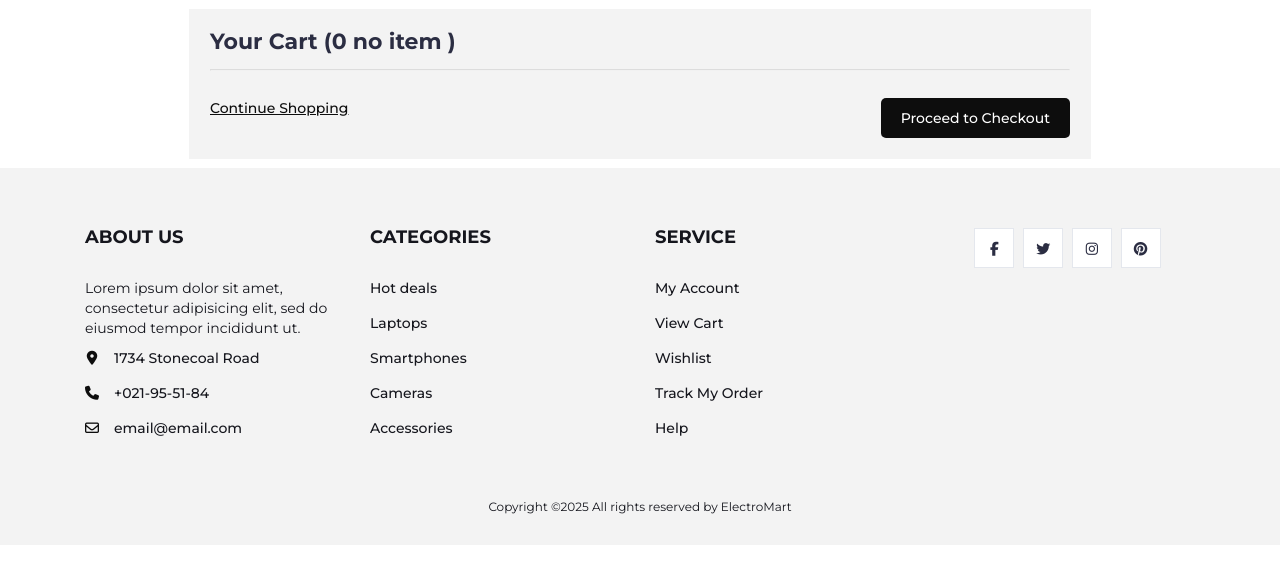
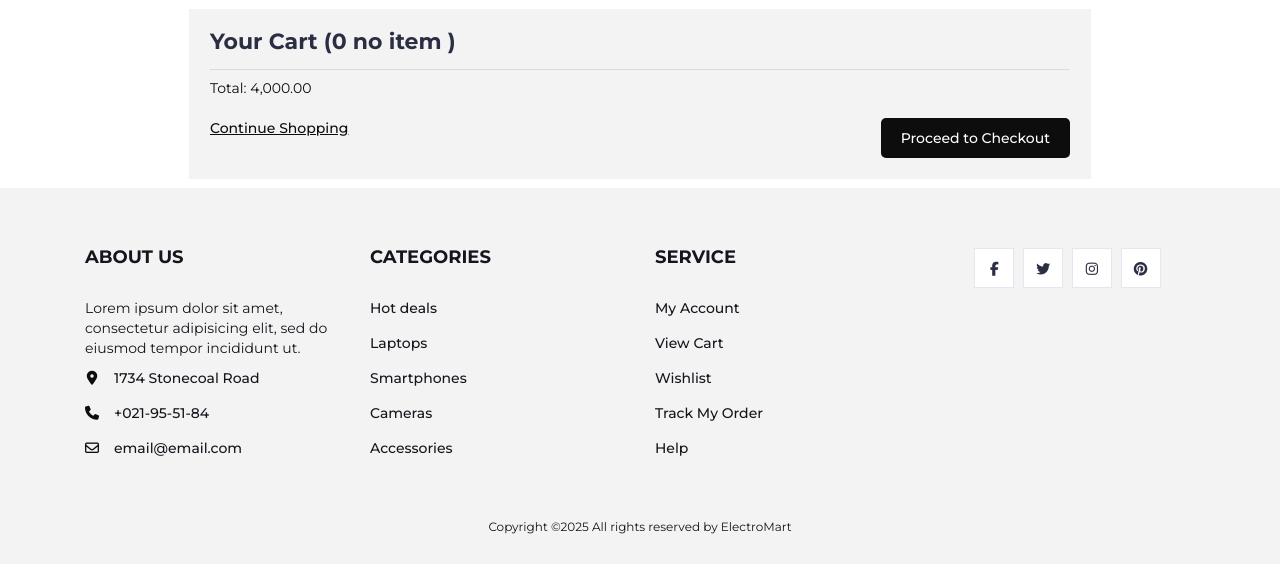
Before and after one commit to mercyogalo/Electric-website, a Django app: template electricwebsite/shop_features/templates/shop_features/cart_summary.html in a window 1280 px wide. Shown: the part 120-684 px from the top of the page. Run offline with Django 4.2, Linux system fonts and the light colour scheme; the template is opened without the code that fills it, so the values that code supplies are empty; some libraries are stand-ins or nearby versions; some web fonts are replaced.

Commit message:
updated the cart summary page
updated the views.py to add totals of the cart products

```diff
--- a/electricwebsite/cart/cart.py
+++ b/electricwebsite/cart/cart.py
@@ -25,6 +25,11 @@ class Cart():
 
 
         self.session.modified = True
+
+    def total(self):
+
+        quantities=self.cart
+
 
     def __len__(self):
         return len(self.cart)
--- a/electricwebsite/cart/views.py
+++ b/electricwebsite/cart/views.py
@@ -8,9 +8,11 @@ def cart_summary(request):
     cart=Cart(request)
     cart_products=cart.get_prods
     quantities=cart.get_quants
+    totals=cart.totals()
     context={
        'cart_products':cart_products,
        'quantities':quantities,
+       'totals':totals,
     }
     return render(request,'shop_features/cart_summary.html', context)
 
--- a/electricwebsite/shop_features/templates/shop_features/cart_summary.html
+++ b/electricwebsite/shop_features/templates/shop_features/cart_summary.html
@@ -85,6 +85,10 @@
 			{% endfor %}
 		</div>
 
+		<div class="cart-total">
+		<span>Total: </span><span>4,000.00</span>
+		</div>
+
 		<div class="cart-footer">
 			<a href="{% url "shop_features:store" %}" class="continue-shopping">Continue Shopping</a>
 			<a href="{% url "shop_features:shipping" %}"    class="checkout-btn">Proceed to Checkout</a>
```
Also changed, not shown: electricwebsite/db.sqlite3.
